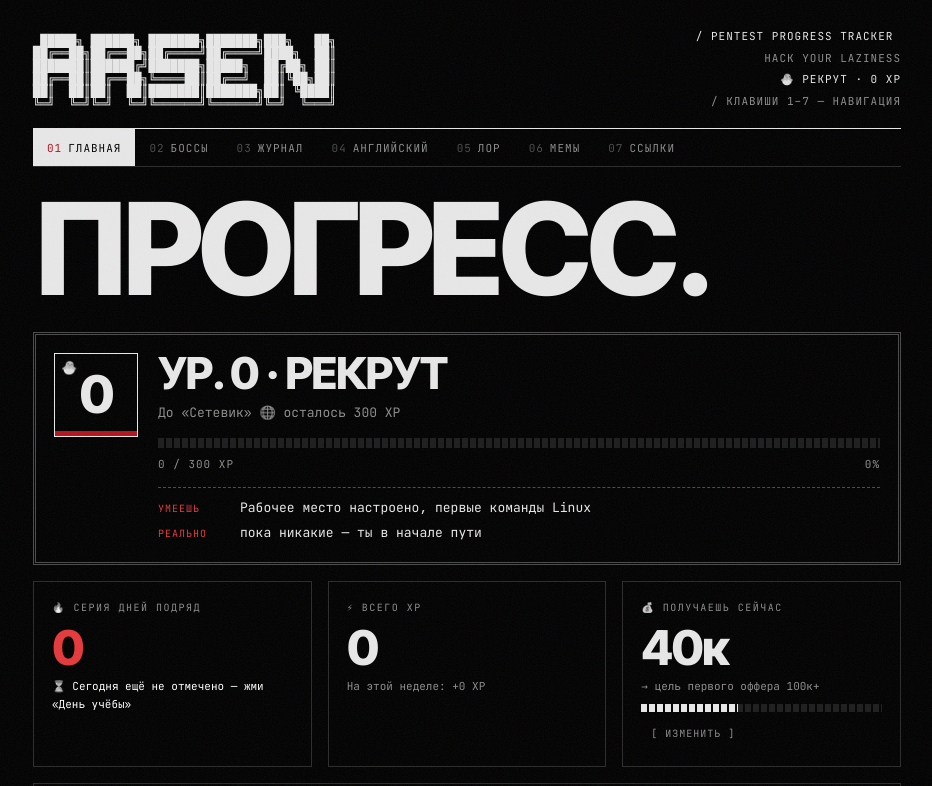
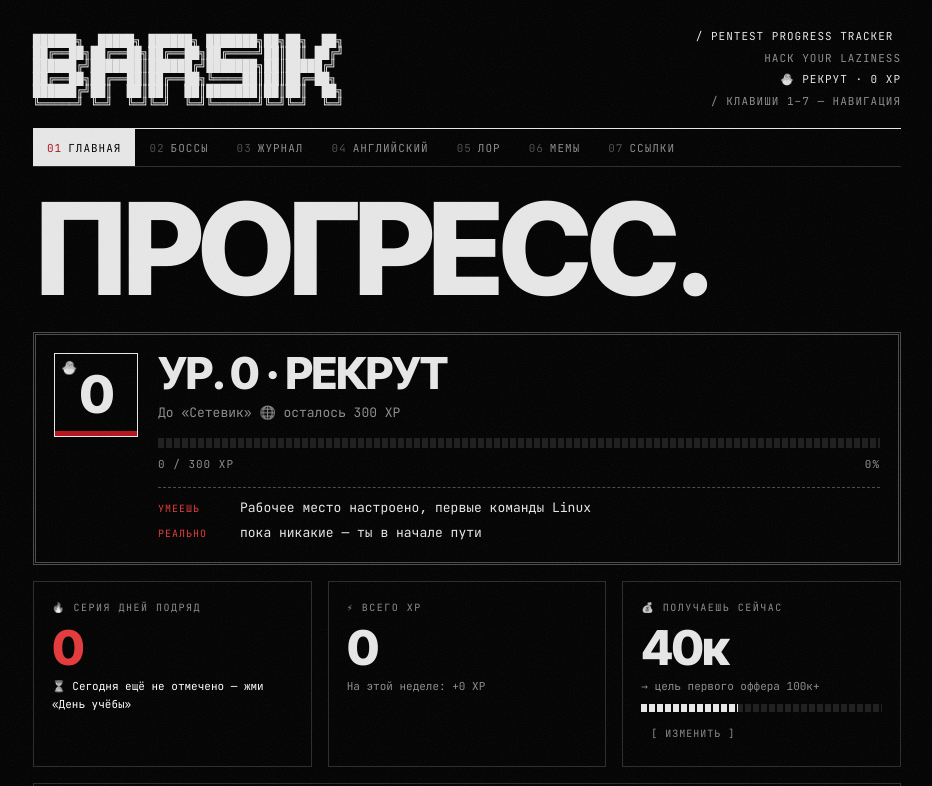
Before and after one commit to s1ez4/arsen-tracker, a plain HTML site: page index.html in a window 1280 px wide. Shown: the top 786 px of the page, without its empty margins (173-1105 px from the left). Drawn offline with Linux system fonts and the light colour scheme.

Commit message:
Логотип: BARSIK
Co-Authored-By: Claude Opus 5.5 <noreply@anthropic.com>

```diff
--- a/index.html
+++ b/index.html
@@ -692,12 +692,12 @@ const PROGRESS_MEMES = {
 <div class="wrap">
 
   <header>
-<pre class="ascii-logo" aria-label="ARSEN"> █████╗ ██████╗ ███████╗███████╗███╗   ██╗
-██╔══██╗██╔══██╗██╔════╝██╔════╝████╗  ██║
-███████║██████╔╝███████╗█████╗  ██╔██╗ ██║
-██╔══██║██╔══██╗╚════██║██╔══╝  ██║╚██╗██║
-██║  ██║██║  ██║███████║███████╗██║ ╚████║
-╚═╝  ╚═╝╚═╝  ╚═╝╚══════╝╚══════╝╚═╝  ╚═══╝</pre>
+<pre class="ascii-logo" aria-label="BARSIK">██████╗  █████╗ ██████╗ ███████╗██╗██╗  ██╗
+██╔══██╗██╔══██╗██╔══██╗██╔════╝██║██║ ██╔╝
+██████╔╝███████║██████╔╝███████╗██║█████╔╝
+██╔══██╗██╔══██║██╔══██╗╚════██║██║██╔═██╗
+██████╔╝██║  ██║██║  ██║███████║██║██║  ██╗
+╚═════╝ ╚═╝  ╚═╝╚═╝  ╚═╝╚══════╝╚═╝╚═╝  ╚═╝</pre>
     <div class="head-meta">
       <span class="glitch">/ pentest progress tracker<span class="cursor">_</span></span>
       <span class="tagline">hack your laziness</span>
```
